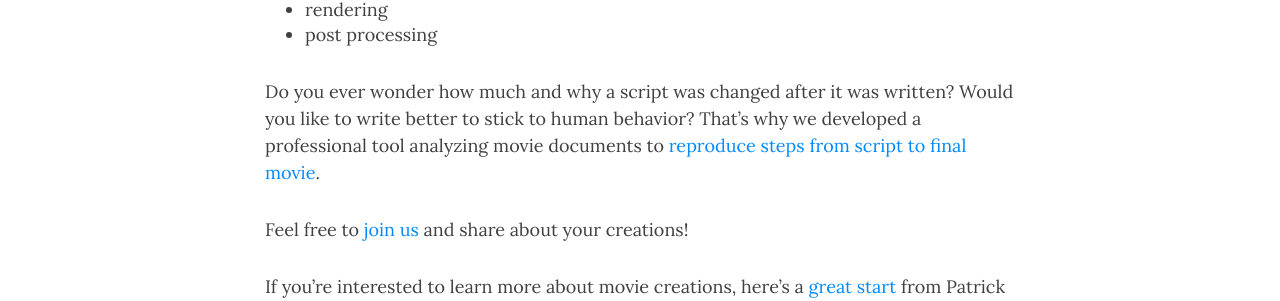
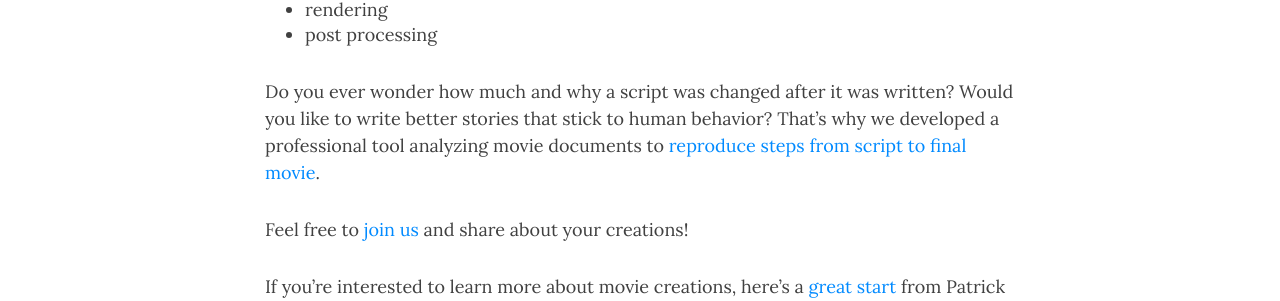
Before and after one commit to vocamen/vocamen.github.io, a Jekyll site: the page built from more/storyboard.md, in a window 1280 px wide and 900 px high, scrolled down 1834 px. Shown: the part 280-581 px from the top of the window. Built offline with Jekyll 4.4.1, drawn with Linux system fonts in a browser that asks for light colours; nearby versions of some CDN libraries.

Commit message:
Update storyboard.md

```diff
--- a/more/storyboard.md
+++ b/more/storyboard.md
@@ -42,7 +42,7 @@ Animation movies are built following different stages, here are the main ones:
 - post processing
 
 Do you ever wonder how much and why a script was changed after it was written?
-Would you like to write better to stick to human behavior?
+Would you like to write better stories that stick to human behavior?
 That's why we developed a professional tool analyzing movie documents to [reproduce steps from script to final movie](more/movies/).
 
 Feel free to [join us](https://patreon.com/vocamen) and share about your creations!
```
